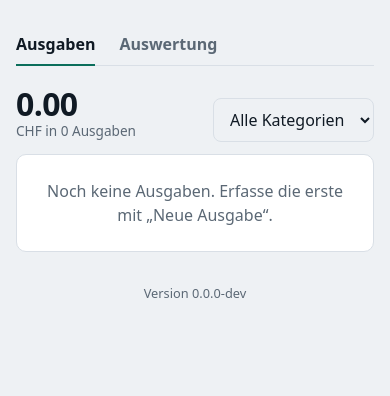
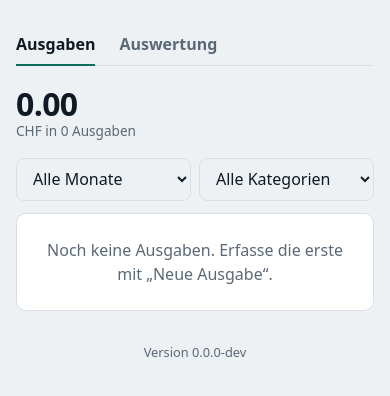
Before and after one commit to Trompi001/expense-manager, a Flask app: page / in a window 390 px wide. Shown: the part 74-470 px from the top of the page. Run offline with Flask 3, Linux system fonts and the light colour scheme; data that the repository does not hold is empty.

Commit message:
Add month filter for expenses

```diff
--- a/app/repository.py
+++ b/app/repository.py
@@ -16,7 +16,9 @@ from app.models import Expense
 class ExpenseRepository(Protocol):
     """Speicher-Vertrag. Die Routen kennen nur diese Methoden."""
 
-    def list(self, category: str | None = None) -> list[Expense]: ...
+    def list(
+        self, category: str | None = None, month: str | None = None
+    ) -> list[Expense]: ...
     def get(self, expense_id: int) -> Expense | None: ...
     def add(self, description: str, amount: Decimal, category: str, date: date) -> Expense: ...
     def update(
@@ -34,11 +36,17 @@ class InMemoryExpenseRepository:
         self._next_id = 1
         self._lock = threading.Lock()
 
-    def list(self, category: str | None = None) -> list[Expense]:
-        """Ausgaben nach Datum sortiert (neueste zuerst), optional nach Kategorie gefiltert."""
+    def list(self, category: str | None = None, month: str | None = None) -> list[Expense]:
+        """Ausgaben nach Datum sortiert (neueste zuerst).
+
+        Optional nach Kategorie und/oder Monat ("JJJJ-MM") gefiltert.
+        """
         with self._lock:
             expenses = [
-                e for e in self._expenses.values() if category is None or e.category == category
+                e
+                for e in self._expenses.values()
+                if (category is None or e.category == category)
+                and (month is None or e.date.strftime("%Y-%m") == month)
             ]
         return sorted(expenses, key=lambda e: (e.date, e.id), reverse=True)
 
--- a/app/routes.py
+++ b/app/routes.py
@@ -13,6 +13,7 @@ from app.models import (
     validate_category,
     validate_date,
     validate_description,
+    validate_month,
 )
 
 bp = Blueprint("main", __name__)
@@ -58,12 +59,17 @@ def ready():
 def list_expenses():
     """Ausgaben nach Datum sortiert (neueste zuerst).
 
-    Optionaler Filter: /api/expense?category=Lebensmittel
+    Optionale Filter (auch kombinierbar):
+    /api/expense?category=Lebensmittel
+    /api/expense?month=2024-06
     """
     category = request.args.get("category")
     if category is not None:
         category = validate_category(category, _config().categories)
-    return jsonify([e.to_dict() for e in _repo().list(category=category)])
+    month = request.args.get("month")
+    if month is not None:
+        month = validate_month(month)
+    return jsonify([e.to_dict() for e in _repo().list(category=category, month=month)])
 
 
 @bp.post("/api/expense")
--- a/app/static/style.css
+++ b/app/static/style.css
@@ -166,6 +166,13 @@ select {
   justify-content: space-between;
   gap: 1rem;
   margin-bottom: 0.75rem;
+}
+
+.filters {
+  display: flex;
+  flex-wrap: wrap;
+  justify-content: flex-end;
+  gap: 0.5rem;
 }
 
 .total {
@@ -430,6 +437,24 @@ dialog .actions {
 /* --- Schmale Bildschirme ------------------------------------------------ */
 
 @media (max-width: 36rem) {
+  .toolbar {
+    flex-direction: column;
+    align-items: stretch;
+  }
+
+  .filters {
+    flex-wrap: nowrap;
+    justify-content: stretch;
+  }
+
+  .filters .field {
+    flex: 1;
+  }
+
+  .filters .field.inline select {
+    width: 100%;
+  }
+
   h1 {
     font-size: 1.35rem;
   }
--- a/app/templates/index.html
+++ b/app/templates/index.html
@@ -24,6 +24,13 @@
             <span class="total-amount" id="total">0.00</span>
             <span class="total-label" id="total-label">CHF in 0 Ausgaben</span>
           </div>
+          <div class="filters">
+            <label class="field inline">
+              <span class="sr-only">Monat filtern</span>
+              <select id="month-filter">
+                <option value="">Alle Monate</option>
+              </select>
+            </label>
             <label class="field inline">
               <span class="sr-only">Kategorie filtern</span>
               <select id="filter">
@@ -33,6 +40,7 @@
                 {% endfor %}
               </select>
             </label>
+          </div>
         </div>
         <ul id="expenses" class="expenses"></ul>
       </section>
@@ -96,6 +104,7 @@
       const errorBox = $("error");
       const submitButton = $("submit");
       const filter = $("filter");
+      const monthFilter = $("month-filter");
       const list = $("expenses");
       const summaryView = $("summary-view");
 
@@ -251,6 +260,7 @@
       async function loadExpenses() {
         const params = new URLSearchParams();
         if (filter.value) params.set("category", filter.value);
+        if (monthFilter.value) params.set("month", monthFilter.value);
         const res = await fetch(`/api/expense?${params}`);
         if (!res.ok) {
           list.replaceChildren(el("li", "empty", await errorMessage(res, "Laden fehlgeschlagen")));
@@ -264,8 +274,8 @@
           `CHF in ${expenses.length} ${expenses.length === 1 ? "Ausgabe" : "Ausgaben"}`;
 
         if (expenses.length === 0) {
-          const hint = filter.value
-            ? "Keine Ausgaben in dieser Kategorie."
+          const hint = filter.value || monthFilter.value
+            ? "Keine Ausgaben für diese Auswahl."
             : "Noch keine Ausgaben. Erfasse die erste mit „Neue Ausgabe“.";
           list.replaceChildren(el("li", "empty", hint));
           return;
@@ -275,6 +285,18 @@
       }
 
       filter.addEventListener("change", loadExpenses);
+      monthFilter.addEventListener("change", loadExpenses);
+
+      // Monatsauswahl: nur Monate, in denen es Ausgaben gibt (neueste zuerst).
+      async function loadMonthOptions() {
+        const res = await fetch("/api/summary?group_by=month");
+        if (!res.ok) return;
+        const months = (await res.json()).map((r) => r.month);
+        const selected = months.includes(monthFilter.value) ? monthFilter.value : "";
+        const all = new Option("Alle Monate", "");
+        monthFilter.replaceChildren(all, ...months.map((m) => new Option(formatMonth(m), m)));
+        monthFilter.value = selected;
+      }
 
       // --- Auswertung -------------------------------------------------------
 
@@ -366,6 +388,7 @@
 
       // Liste und Auswertung gemeinsam aktualisieren
       async function refresh() {
+        await loadMonthOptions();
         await Promise.all([loadExpenses(), loadSummary()]);
       }
 
```
Also changed, not shown: app/models.py (+9 -0 lines). Lines whose indentation alone changed are shown as unchanged.
